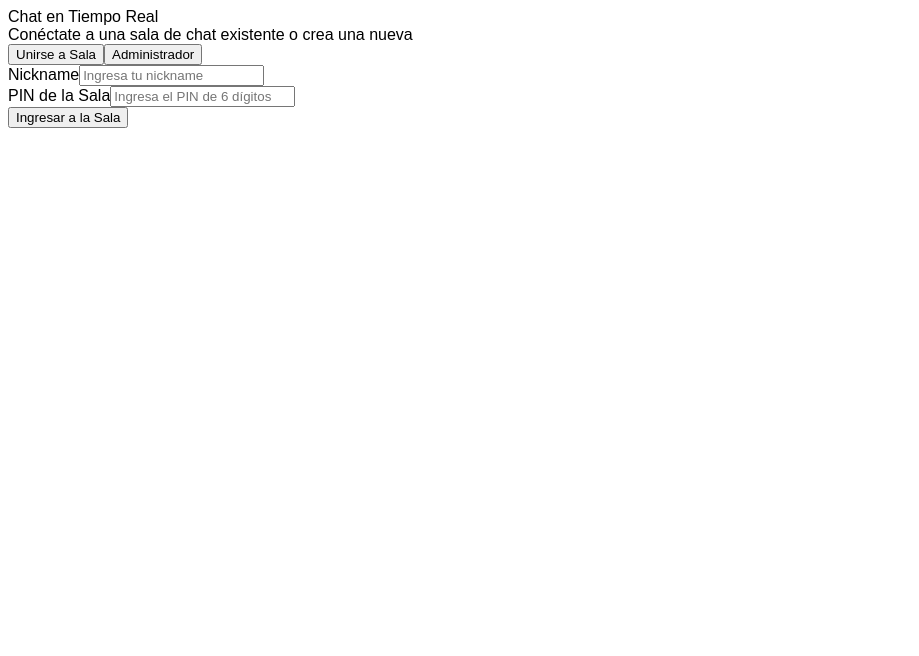
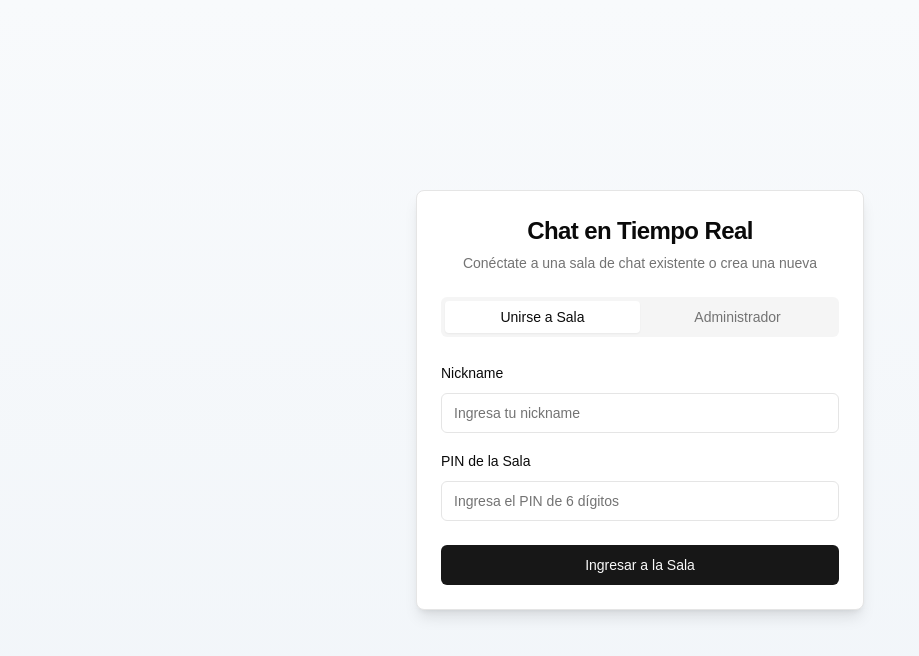
Before and after one commit to EdJGM/ChatSala-WebSocket, a React (Create React App) app in the folder cliente/: page /admin in a window 1280 px wide. Shown: the top 656 px of the page, without its empty margins (0-919 px from the left). Built offline with nearby package versions, Linux system fonts and the light colour scheme.

Commit message:
feat: update package.json and package-lock.json with new devDependencies; remove unused App.css and tailwind.config.ts; add new tailwind.config.js

```diff
--- a/cliente/src/App.css
+++ /dev/null
@@ -1,94 +0,0 @@
-@tailwind base;
-@tailwind components;
-@tailwind utilities;
-
-body {
-  font-family: Arial, Helvetica, sans-serif;
-}
-
-@layer utilities {
-  .text-balance {
-    text-wrap: balance;
-  }
-}
-
-@layer base {
-  :root {
-    --background: 0 0% 100%;
-    --foreground: 0 0% 3.9%;
-    --card: 0 0% 100%;
-    --card-foreground: 0 0% 3.9%;
-    --popover: 0 0% 100%;
-    --popover-foreground: 0 0% 3.9%;
-    --primary: 0 0% 9%;
-    --primary-foreground: 0 0% 98%;
-    --secondary: 0 0% 96.1%;
-    --secondary-foreground: 0 0% 9%;
-    --muted: 0 0% 96.1%;
-    --muted-foreground: 0 0% 45.1%;
-    --accent: 0 0% 96.1%;
-    --accent-foreground: 0 0% 9%;
-    --destructive: 0 84.2% 60.2%;
-    --destructive-foreground: 0 0% 98%;
-    --border: 0 0% 89.8%;
-    --input: 0 0% 89.8%;
-    --ring: 0 0% 3.9%;
-    --chart-1: 12 76% 61%;
-    --chart-2: 173 58% 39%;
-    --chart-3: 197 37% 24%;
-    --chart-4: 43 74% 66%;
-    --chart-5: 27 87% 67%;
-    --radius: 0.5rem;
-    --sidebar-background: 0 0% 98%;
-    --sidebar-foreground: 240 5.3% 26.1%;
-    --sidebar-primary: 240 5.9% 10%;
-    --sidebar-primary-foreground: 0 0% 98%;
-    --sidebar-accent: 240 4.8% 95.9%;
-    --sidebar-accent-foreground: 240 5.9% 10%;
-    --sidebar-border: 220 13% 91%;
-    --sidebar-ring: 217.2 91.2% 59.8%;
-  }
-  .dark {
-    --background: 0 0% 3.9%;
-    --foreground: 0 0% 98%;
-    --card: 0 0% 3.9%;
-    --card-foreground: 0 0% 98%;
-    --popover: 0 0% 3.9%;
-    --popover-foreground: 0 0% 98%;
-    --primary: 0 0% 98%;
-    --primary-foreground: 0 0% 9%;
-    --secondary: 0 0% 14.9%;
-    --secondary-foreground: 0 0% 98%;
-    --muted: 0 0% 14.9%;
-    --muted-foreground: 0 0% 63.9%;
-    --accent: 0 0% 14.9%;
-    --accent-foreground: 0 0% 98%;
-    --destructive: 0 62.8% 30.6%;
-    --destructive-foreground: 0 0% 98%;
-    --border: 0 0% 14.9%;
-    --input: 0 0% 14.9%;
-    --ring: 0 0% 83.1%;
-    --chart-1: 220 70% 50%;
-    --chart-2: 160 60% 45%;
-    --chart-3: 30 80% 55%;
-    --chart-4: 280 65% 60%;
-    --chart-5: 340 75% 55%;
-    --sidebar-background: 240 5.9% 10%;
-    --sidebar-foreground: 240 4.8% 95.9%;
-    --sidebar-primary: 224.3 76.3% 48%;
-    --sidebar-primary-foreground: 0 0% 100%;
-    --sidebar-accent: 240 3.7% 15.9%;
-    --sidebar-accent-foreground: 240 4.8% 95.9%;
-    --sidebar-border: 240 3.7% 15.9%;
-    --sidebar-ring: 217.2 91.2% 59.8%;
-  }
-}
-
-@layer base {
-  * {
-    @apply border-border;
-  }
-  body {
-    @apply bg-background text-foreground;
-  }
-}
--- a/cliente/src/App.tsx
+++ b/cliente/src/App.tsx
@@ -1,4 +1,4 @@
-import './App.css';
+//import './App.css';
 import HomePage from './pages/HomePage';
 
 
--- a/cliente/src/index.css
+++ b/cliente/src/index.css
@@ -1,4 +1,4 @@
-/* @tailwind base;
+@tailwind base;
 @tailwind components;
 @tailwind utilities;
 
@@ -91,4 +91,4 @@ body {
   body {
     @apply bg-background text-foreground;
   }
-} */
+}
--- a/cliente/src/index.tsx
+++ b/cliente/src/index.tsx
@@ -1,6 +1,6 @@
 import React from 'react';
 import ReactDOM from 'react-dom/client';
-//import './index.css';
+import './index.css';
 import App from './App';
 import reportWebVitals from './reportWebVitals';
 import { BrowserRouter } from "react-router-dom"
--- /dev/null
+++ b/cliente/tailwind.config.js
@@ -0,0 +1,90 @@
+/** @type {import('tailwindcss').Config} */
+module.exports = {
+  content: [
+    "./src/**/*.{js,jsx,ts,tsx}",
+  ],
+  theme: {
+    extend: {
+      colors: {
+        background: 'hsl(var(--background))',
+        foreground: 'hsl(var(--foreground))',
+        card: {
+          DEFAULT: 'hsl(var(--card))',
+          foreground: 'hsl(var(--card-foreground))'
+        },
+        popover: {
+          DEFAULT: 'hsl(var(--popover))',
+          foreground: 'hsl(var(--popover-foreground))'
+        },
+        primary: {
+          DEFAULT: 'hsl(var(--primary))',
+          foreground: 'hsl(var(--primary-foreground))'
+        },
+        secondary: {
+          DEFAULT: 'hsl(var(--secondary))',
+          foreground: 'hsl(var(--secondary-foreground))'
+        },
+        muted: {
+          DEFAULT: 'hsl(var(--muted))',
+          foreground: 'hsl(var(--muted-foreground))'
+        },
+        accent: {
+          DEFAULT: 'hsl(var(--accent))',
+          foreground: 'hsl(var(--accent-foreground))'
+        },
+        destructive: {
+          DEFAULT: 'hsl(var(--destructive))',
+          foreground: 'hsl(var(--destructive-foreground))'
+        },
+        border: 'hsl(var(--border))',
+        input: 'hsl(var(--input))',
+        ring: 'hsl(var(--ring))',
+        chart: {
+          '1': 'hsl(var(--chart-1))',
+          '2': 'hsl(var(--chart-2))',
+          '3': 'hsl(var(--chart-3))',
+          '4': 'hsl(var(--chart-4))',
+          '5': 'hsl(var(--chart-5))'
+        },
+        sidebar: {
+          DEFAULT: 'hsl(var(--sidebar-background))',
+          foreground: 'hsl(var(--sidebar-foreground))',
+          primary: 'hsl(var(--sidebar-primary))',
+          'primary-foreground': 'hsl(var(--sidebar-primary-foreground))',
+          accent: 'hsl(var(--sidebar-accent))',
+          'accent-foreground': 'hsl(var(--sidebar-accent-foreground))',
+          border: 'hsl(var(--sidebar-border))',
+          ring: 'hsl(var(--sidebar-ring))'
+        }
+      },
+      borderRadius: {
+        lg: 'var(--radius)',
+        md: 'calc(var(--radius) - 2px)',
+        sm: 'calc(var(--radius) - 4px)'
+      },
+      keyframes: {
+        'accordion-down': {
+          from: {
+            height: '0'
+          },
+          to: {
+            height: 'var(--radix-accordion-content-height)'
+          }
+        },
+        'accordion-up': {
+          from: {
+            height: 'var(--radix-accordion-content-height)'
+          },
+          to: {
+            height: '0'
+          }
+        }
+      },
+      animation: {
+        'accordion-down': 'accordion-down 0.2s ease-out',
+        'accordion-up': 'accordion-up 0.2s ease-out'
+      }
+    }
+  },
+  plugins: [],
+}
```
Also changed, not shown: cliente/package.json (+7 -1 lines), cliente/tailwind.config.ts (deleted, +0 -93 lines), 1 other file (tests, documents, lock files or other folders).
